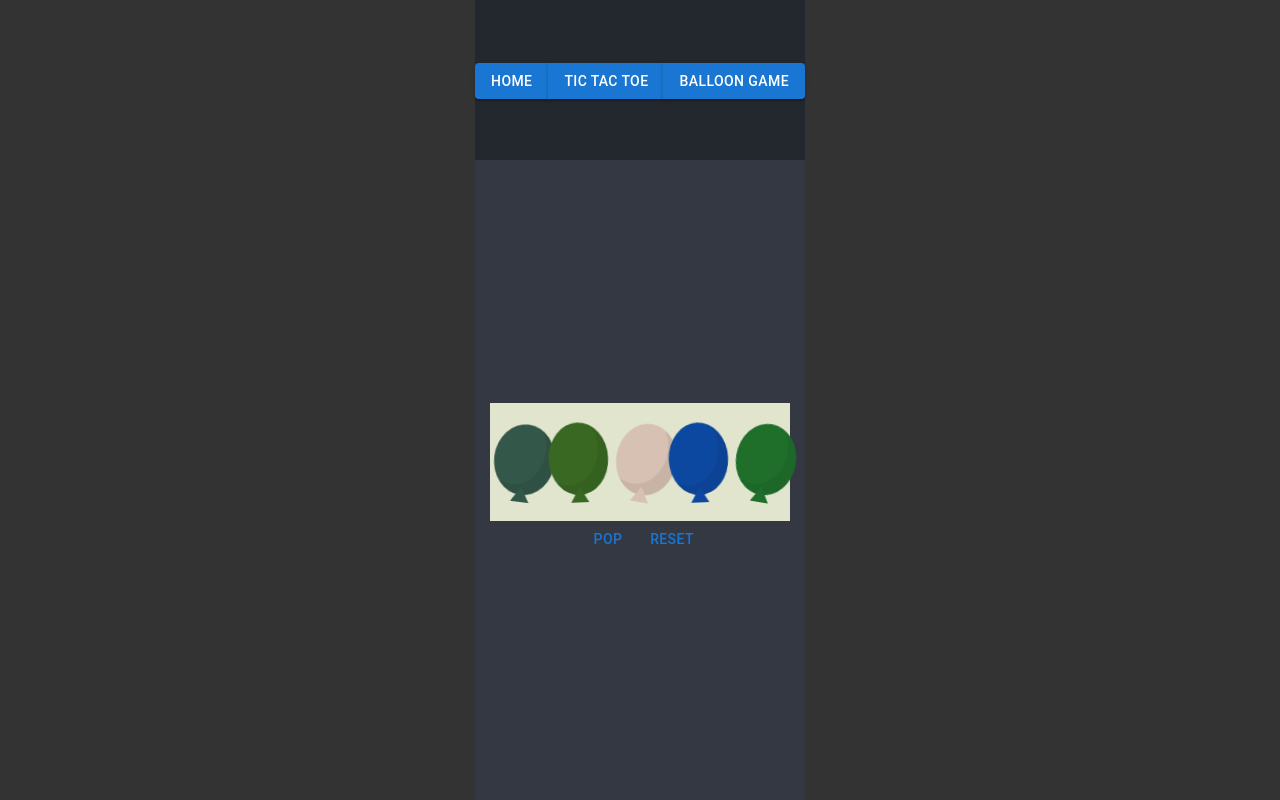
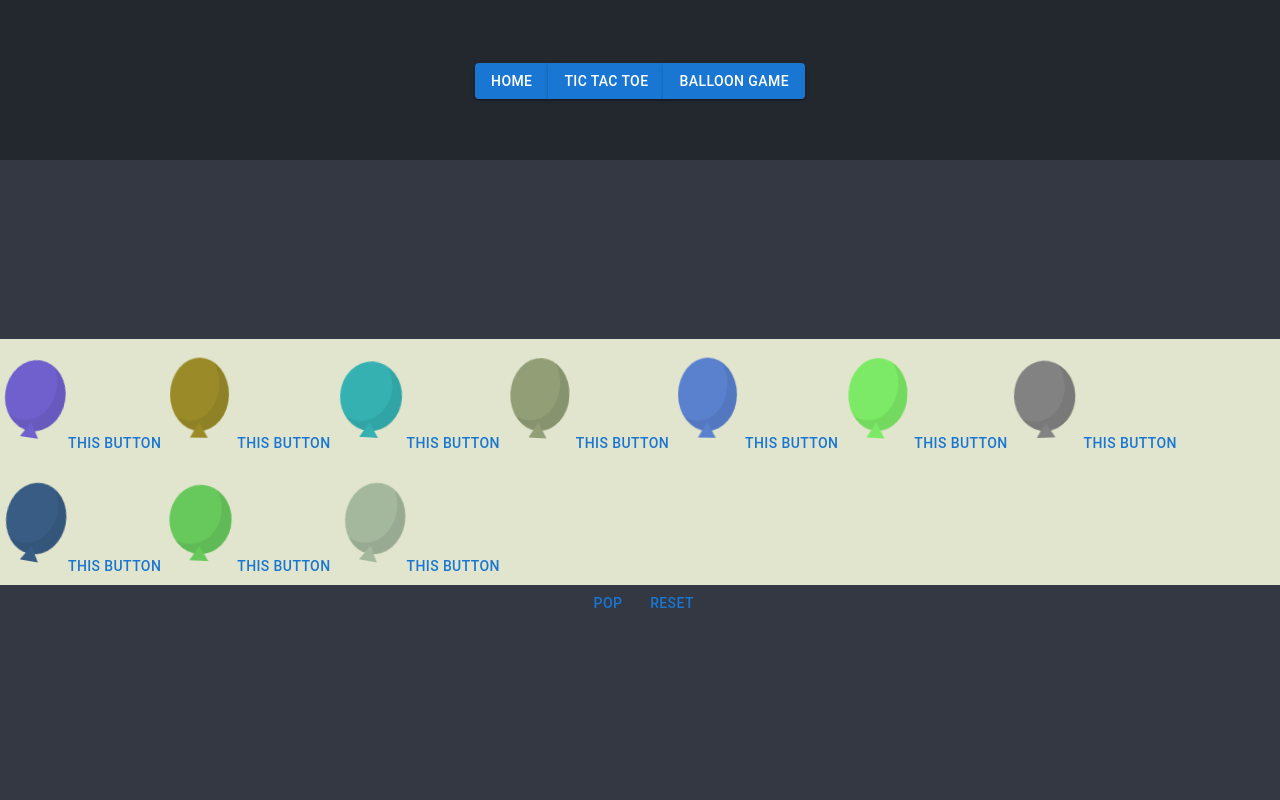
Before and after one commit to TheJD-droid/TheJD.github.io, a React (Create React App) app in the folder my_website/: page /BalloonPage in a window 1280 px wide. Built offline with nearby package versions, Linux system fonts and the light colour scheme.

Commit message:
"seTStaTe iS nOt A FUnCtioN"
Yes it is.

```diff
--- a/my_website/src/components/BalloonGame/Balloon.js
+++ b/my_website/src/components/BalloonGame/Balloon.js
@@ -1,8 +1,10 @@
+import { Button } from '@mui/material';
 import '../../CSSFiles/balloons.css'
 import React, { useEffect, useRef } from 'react';
 
 export default function Balloon(props) {
 
+    const [balloonState, setBalloonState] = React.useState('balloon');
 
     const [chosenColor, setChosenColor] = React.useState(randomColor());
 //    const chosenColor = randomColor();
@@ -12,16 +14,60 @@ export default function Balloon(props) {
         if (props.onReset) {
             setChosenColor(randomColor())
             setChosenDuration(randomAnimationDuration());
+            setBalloonState('balloon');
+            console.log(balloonState)
+
         }
     }, [props.onReset])
+
+    useEffect(() => {
+        console.log(balloonState);
+        console.log('is popping an instrument?')
+        if (props.toBePopped != -1) {
+            console.log('will I pop?')
+
+        }
+        console.log(props.setToBePopped)
+        if (props.toBePopped == props.idNum) {
+            console.log('I will pop!')
+            setBalloonState('balloon popped');
+            console.log(props.toBePopped)
+            console.log(balloonState)
+        }
+
+    }, [props.toBePopped])
+
+
+
+    const handleClick = () => {
+        console.log(props);
+    };
+
     const style = {
 
-        default: {
+    default: {
+        display: 'inline-block',
+        width: '60px',
+        height: '72px',
+        background: chosenColor,
+        borderRadius:'80%',
+        position:'relative',
+        boxShadow:'inset -10px -10px 0 rgba(0,0,0,0.07)',
+        margin:'20px 0px',
+        transition: 'transform 0.5s ease',
+        zIndex: 10,
+        animation: 'balloons 10s ease-in-out infinite',
+        transformOrigin: 'bottom center',
+        animationDuration: chosenDuration,
+    },
 
-            background: chosenColor,
-            animationDuration: chosenDuration,
 
-        },
+        // default: {
+
+        //     background: chosenColor,
+        //     animationDuration: chosenDuration,
+
+        // },
         balloonAfter: {
 
             //content:"▲",
@@ -43,11 +89,16 @@ export default function Balloon(props) {
     }
 
     return (
-        <div className={props.className} style={props.className === 'balloon popped' ? style.popped : style.default}>
+        <>
+        <div className={balloonState} style={balloonState === 'balloon popped' ? style.popped : style.default}>
             <div style={style.balloonAfter}>
             ▲
             </div>
         </div>
+        <Button onClick={() => {
+            handleClick();
+            }}>THIS BUTTON</Button>
+        </>
 
     );
 }
--- a/my_website/src/pages/BalloonPage.js
+++ b/my_website/src/pages/BalloonPage.js
@@ -5,8 +5,10 @@ import Bubble from "../components/BalloonGame/Bubble";
 import '../CSSFiles/bubble.css';
 import Balloon from "../components/BalloonGame/Balloon";
 import { Grid } from "@mui/material";
+import { useState } from "react";
+
+
 export default function BalloonPage() {
-
 
       //let popSound = new Audio('../../assets/balloonpop-83760.mp3');
 
@@ -17,11 +19,19 @@ export default function BalloonPage() {
     //         popSound.play();
     //     });
     // });
-    const [balloonState, setBalloonState] = React.useState('balloon');
     const [poppingSoundNow, setPoppingSoundNow] = React.useState(false);
     const [onReset, setOnReset] = React.useState(false)
+    const [onPopped, setOnPopped] = React.useState(false)
+    const [toBePopped, setToBePopped] = useState(-1);
+    const numberOfBalloons = 10;
+/*
+    const states = new Array()
 
-
+    for (let i = 0; i < numberOfBalloons; i++) {
+        const [balloonState, setBalloonState] = React.useState('balloon');
+        states.concat({i: {'state': balloonState, 'setState': setBalloonState}})
+    }
+*/
     useEffect(() => {
         setPoppingSoundNow(false);
     }, [poppingSoundNow]);
@@ -31,44 +41,55 @@ export default function BalloonPage() {
     useEffect(() => {
         if (onReset) {
             setOnReset(false)
+            setToBePopped(-1)
         }
         resetBalloons()
     }, [onReset]);
 
-    const popBalloons = () => {
-        console.log('popBalloons')
-        setBalloonState('balloon popped')
+    useEffect(() => {
+        if(toBePopped != -1) {
+            popBalloon(toBePopped);
+
+        }
+        // if (onPopped) {
+        //     setOnPopped(false)
+        // }
+    //}, [onPopped]);
+    }, [toBePopped]);
+
+    const popBalloon = (toBePopped) => {
+        console.log(toBePopped)
+        //setToBePopped(-1)
+        //setBalloonState('balloon popped')
       }
 
       const resetBalloons = () => {
         console.log('resetBalloons')
-        setBalloonState('balloon')
+        setToBePopped(-1)
+
       }
+
+
+
 
     return(
         <>
             <div className="pageContainer">
             <Grid container>
-                <Grid item>
+                {/* <Grid item>
                     <Balloon className={balloonState} onReset={onReset} setOnReset={setOnReset}></Balloon>
-                </Grid>
-                <Grid item>
-                    <Balloon className={balloonState} onReset={onReset} setOnReset={setOnReset}></Balloon>
-                </Grid>
-                <Grid item>
-                    <Balloon className={balloonState} onReset={onReset} setOnReset={setOnReset}></Balloon>
-                </Grid>
-                <Grid item>
-                    <Balloon className={balloonState} onReset={onReset} setOnReset={setOnReset}></Balloon>
-                </Grid>
-                <Grid item>
-                    <Balloon className={balloonState} onReset={onReset} setOnReset={setOnReset}></Balloon>
-                </Grid>
+                </Grid> */}
+
+                {/* {console.log(createBalloons(numberOfBalloons, balloonState, onReset, setOnReset))} */}
+                {createBalloons(numberOfBalloons, 'balloon', onReset, setOnReset, toBePopped, setToBePopped)}
+
+
             </Grid>
             </div>
             <div>
                 <Button onClick={() => {
-                    popBalloons()
+                    setToBePopped(5);
+                    console.log(toBePopped);
                     //setPoppingSoundNow(true)
 
                 }}>Pop</Button>
@@ -85,15 +106,53 @@ export default function BalloonPage() {
 }
 
 
-function randomColor() {
-    let firstNum = Math.floor(255 * Math.random())
-    let secondNum = Math.floor(100 * Math.random())
-    let thirdNum = Math.floor(60 * Math.random()) + 20
+// function randomColor() {
+//     let firstNum = Math.floor(255 * Math.random())
+//     let secondNum = Math.floor(100 * Math.random())
+//     let thirdNum = Math.floor(60 * Math.random()) + 20
 
-    return (`hsl(${firstNum.toString()},${secondNum.toString()}%,${thirdNum.toString()}%)`);
+//     return (`hsl(${firstNum.toString()},${secondNum.toString()}%,${thirdNum.toString()}%)`);
+// }
+
+// function randomAnimationDuration() {
+//     let duration = Math.floor(16 * Math.random()) + 4
+//     return (`${duration}s`);
+// }
+
+
+function createBalloons(numberOfBalloons, onReset, setOnReset, toBePopped, setToBePopped) {
+    // let list = new ArrayList[];
+    let result = new Array()
+    for (let i = 0; i < numberOfBalloons; i++) {
+        result = result.concat((<Grid key={`uniqueGridId${i}`}item><Balloon key={`uniqueBalloonId${i + 1}`} idNum={i + 1} onReset={onReset} setOnReset={setOnReset} toBePopped={toBePopped} setToBePopped={setToBePopped}></Balloon></Grid>));
+    }
+    return result;
 }
+/*
+function createBalloonStates(numberOfBalloons) {
+    let result = new Array()
+    for (let i = 0; i < numberOfBalloons; i++) {
+        const [balloonState, setBalloonState] = React.useState('balloon');
+        result.concat({i: {balloonState, setBalloonState}});
+    }
+}
+*/
+function trial(numberOfBalloons) {
+    let coinFlip = Math.floor(2 * Math.random())
 
-function randomAnimationDuration() {
-    let duration = Math.floor(19 * Math.random()) + 1
-    return (`${duration}s`);
+    //Heads
+    if (coinFlip === 1) {
+        return (Math.floor(numberOfBalloons * Math.random()) + 1);
+
+    }
+    //Tails
+    else if (coinFlip === 0) {
+        return 0;
+
+    }
+    //Impossible
+    else {
+        console.log('Error, coinFlip did not come up heads or tails')
+    }
+
 }
```
